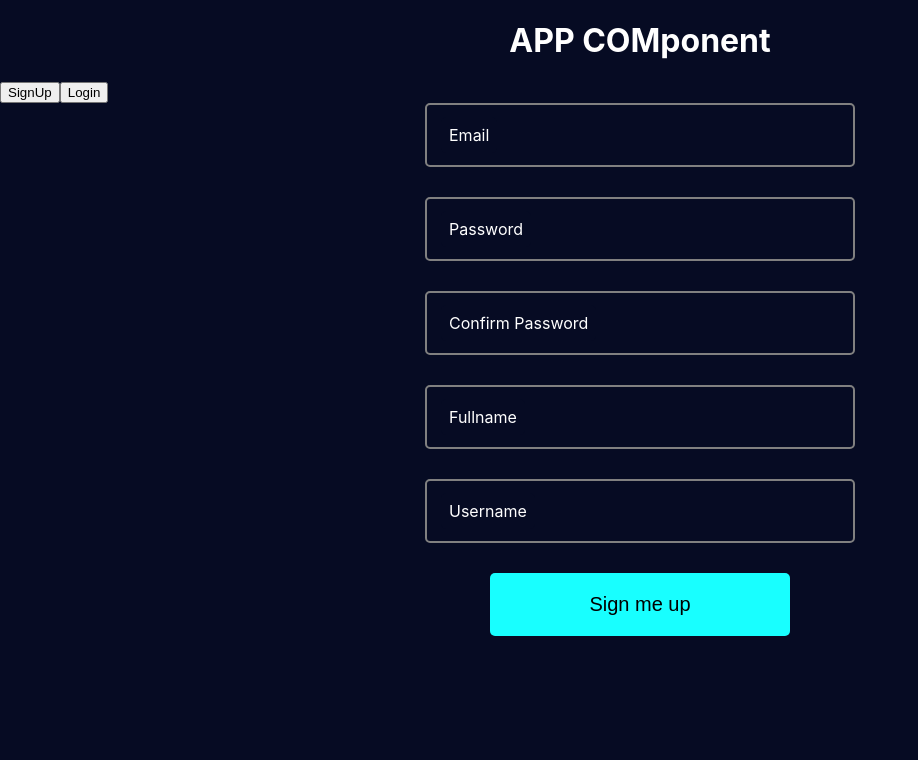
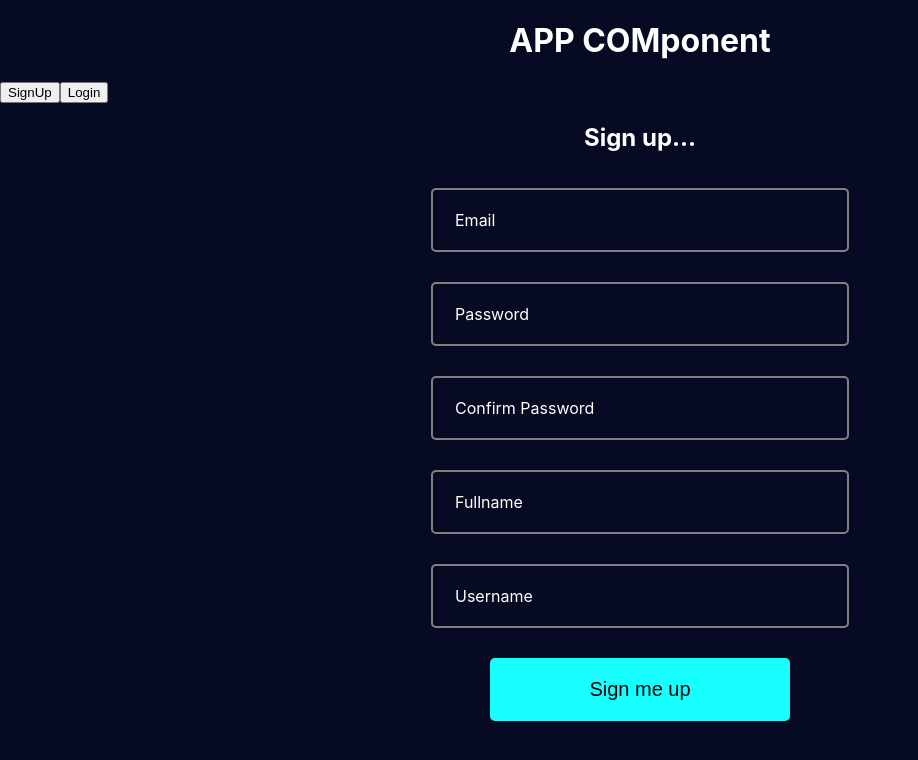
Before and after one commit to graftcode/mini-bid-auction, a React (Create React App) app in the folder client/: page / in a window 1280 px wide. Shown: the top 760 px of the page, without its empty margins (0-918 px from the left). Built offline with nearby package versions, Linux system fonts and the light colour scheme.

Commit message:
style forms

```diff
--- a/client/src/Components/Form/Form.styles.ts
+++ b/client/src/Components/Form/Form.styles.ts
@@ -1,8 +1,13 @@
 import styled from "styled-components";
+import { rem } from "polished";
 
 export const Form = styled.form`
   display: flex;
   flex-direction: column;
   justify-content: center;
   align-items: center;
+
+  max-width: ${rem(450)};
+  margin: auto;
+  padding: ${rem(16)};
 `;
--- a/client/src/Components/Form/Login/Login.tsx
+++ b/client/src/Components/Form/Login/Login.tsx
@@ -14,6 +14,8 @@ const Login = () => {
   };
 
   return (
+    <>
+      <h2>Log in...</h2>
       <Form onSubmit={handleSubmit}>
         <Input
           type="email"
@@ -30,6 +32,7 @@ const Login = () => {
         />
         <Button buttonText="Log me in" />
       </Form>
+    </>
   );
 };
 
--- a/client/src/Components/Form/Signup/Signup.tsx
+++ b/client/src/Components/Form/Signup/Signup.tsx
@@ -17,6 +17,8 @@ const Signup = () => {
   };
 
   return (
+    <>
+      <h2>Sign up...</h2>
       <Form onSubmit={handleSubmit}>
         <Input
           type="email"
@@ -53,6 +55,7 @@ const Signup = () => {
         />
         <Button buttonText="Sign me up" />
       </Form>
+    </>
   );
 };
 
--- a/client/src/Components/Input/Input.tsx
+++ b/client/src/Components/Input/Input.tsx
@@ -70,7 +70,7 @@ const StyledLabel = styled.label`
 const InputWrapper = styled.div`
   display: inline-block;
   position: relative;
-  max-width: ${rem(430)};
+
   width: 100%;
   margin-bottom: ${rem(30)};
 `;
```
Lines whose indentation alone changed are shown as unchanged.
